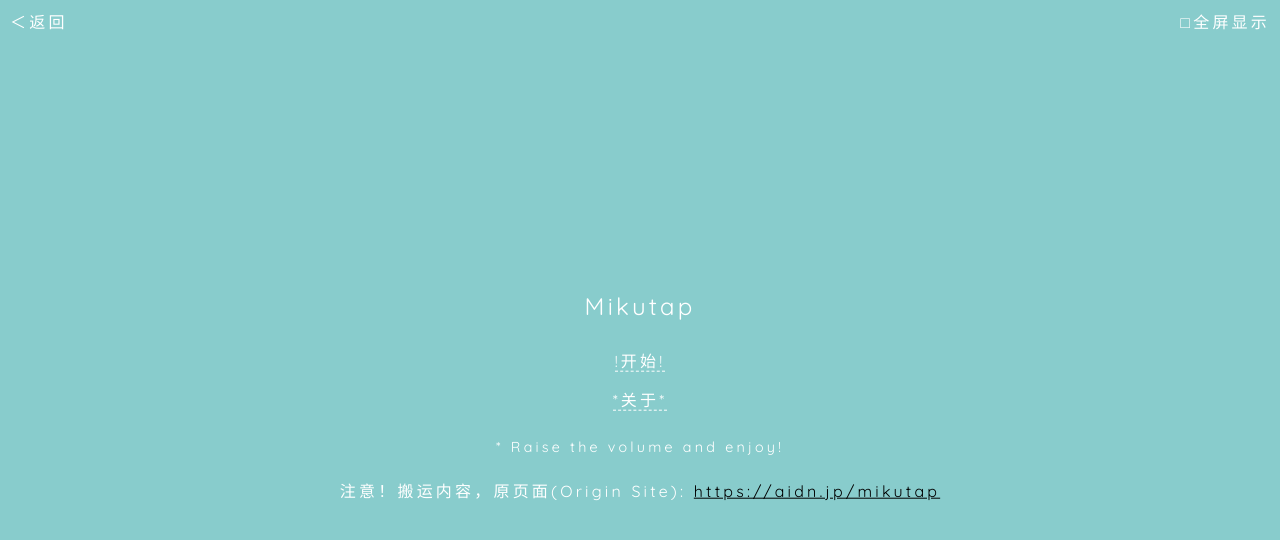
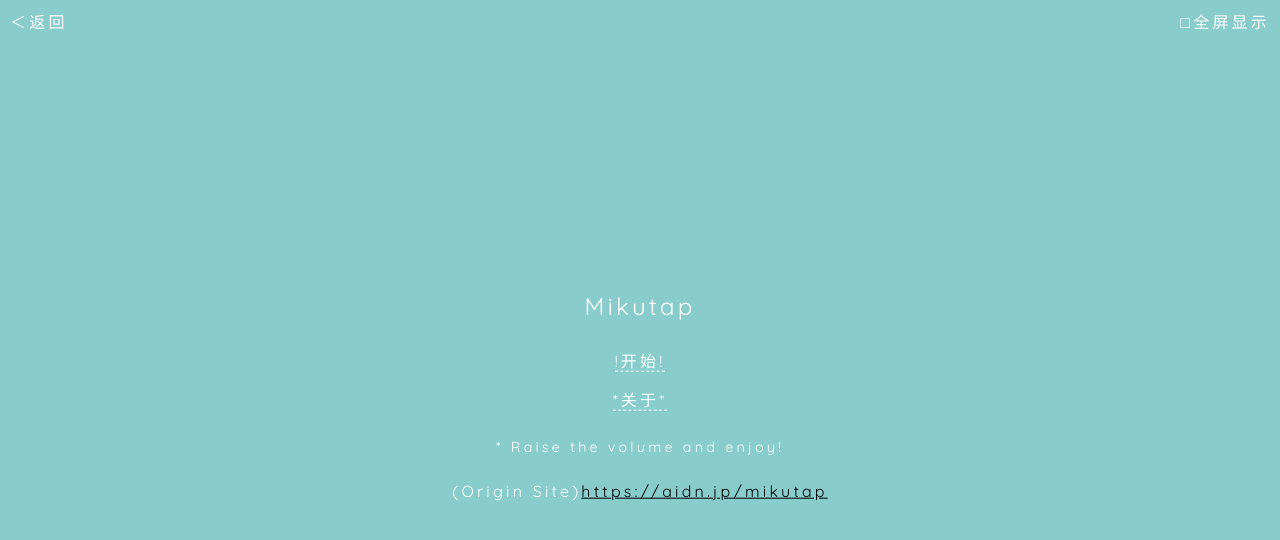
Before and after one commit to qeqeq1/mikutap, a plain HTML site: page index.html in a window 1280 px wide. Drawn offline with Linux system fonts and the light colour scheme; animation ran at ten frames a second.

Commit message:
Add files via upload

```diff
--- a/index.html
+++ b/index.html
@@ -34,7 +34,7 @@
       <p class="attention">※请打开声音并享受。</p>
     </div>
      <div class="ok">
-     <p class="tit"><strong>注意！搬运内容，原页面(Origin Site): <a href="https://aidn.jp/mikutap">https://aidn.jp/mikutap</a></strong></p>
+     <p class="tit"><strong>(Origin Site)<a href="https://aidn.jp/mikutap">https://aidn.jp/mikutap</a></strong></p>
     </div>
   </div>
   <div id="scene_loading">
```
